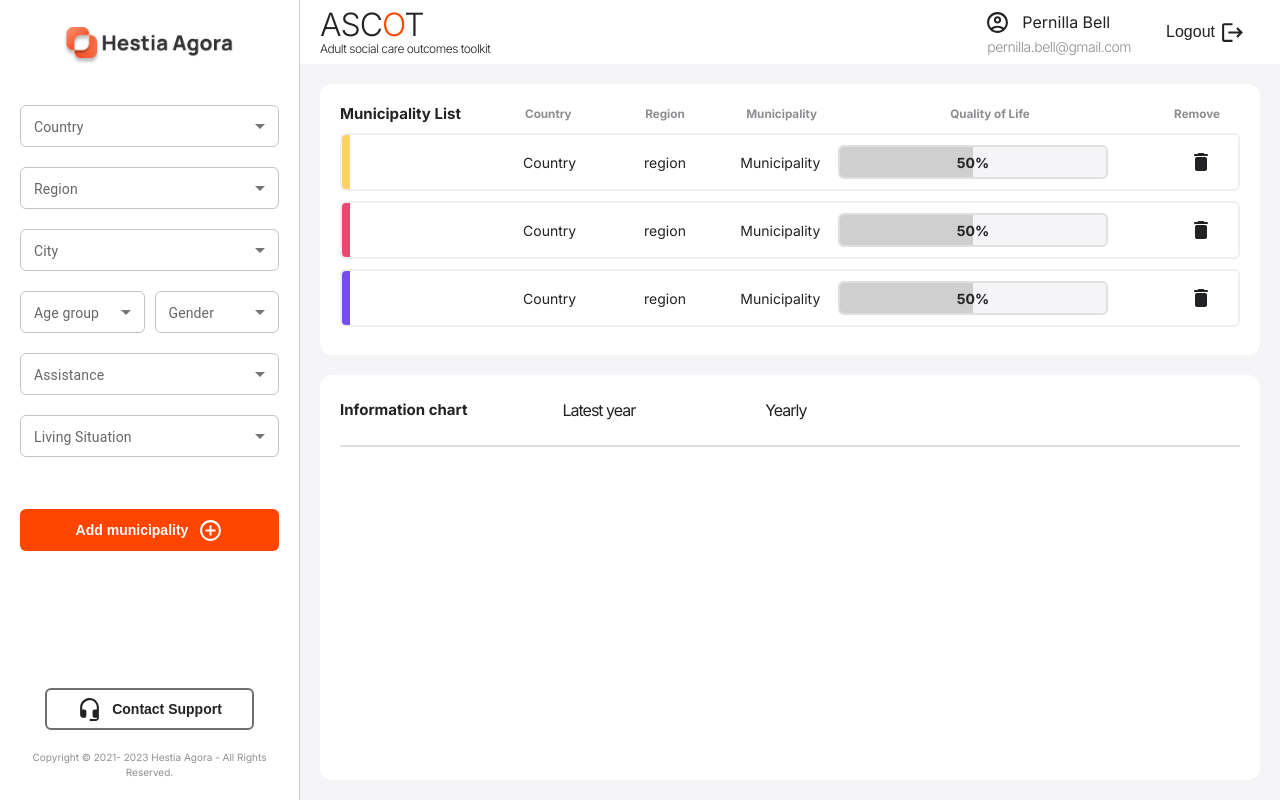
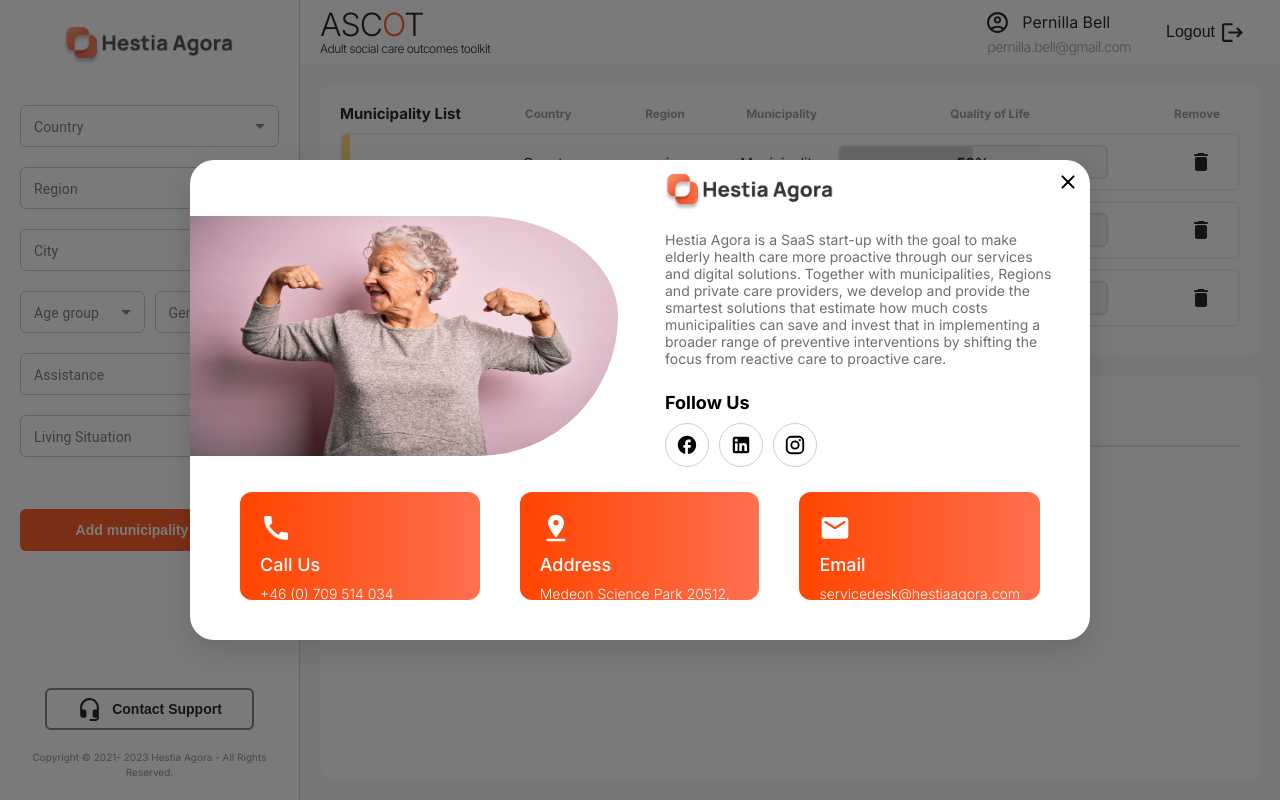
Before and after one commit to code-from-basement/ascot-analytics-web-app, a React (Vite) app: page /application in a window 1280 px wide. Built offline with nearby package versions, Linux system fonts and the light colour scheme.

Commit message:
add contact support Layout

```diff
--- a/src/Components/Layouts/Main/ChartContainer/BarChart/BarChart.tsx
+++ b/src/Components/Layouts/Main/ChartContainer/BarChart/BarChart.tsx
@@ -48,25 +48,27 @@
     ],
   }
 
-  const options={
+  const options = {
+    responsive: true,
+    plugins: {
+      legend: {
+        position: 'right'as const,
+      },
+    },
     // scales: {
+    //   x: {
+    //     grid: {
+    //       display: false,
+    //     },
+
+    //   },
     //   y: {
-    //     beginAtZero: true,
-    //     ticks: {
-    //       stepSize: 1,
-    //       fontColor: "#ff0000"
-    //     }
-    //   }
+    //     grid: {
+    //       display: false,
+    //     },
+    //   },
     // },
-    // plugins: {
-    //   legend: {
-    //     labels: {
-    //       fontColor: "#ff0000"
-    //     }
-    //   }
-    // }
-
-  }
+  };
 
   return <div className={Styles.barChart}>
     <div className={Styles.title}>
--- a/src/Components/Pages/Application/Application.tsx
+++ b/src/Components/Pages/Application/Application.tsx
@@ -3,10 +3,15 @@
 import Header from "../../Layouts/Header/Header";
 import Main from "../../Layouts/Main/Main";
 import Sidebar from "../../Layouts/Sidebar/Sidebar";
+import ContactSupport from "../../UI/Contact Support/ContactSupport";
+import { useGlobalContext } from "../../../Context/GlobalContext";
 
 function Application() {
+  const {showContact}:any = useGlobalContext();
+
   return (
     <div className={Styles.application}>
+      {showContact && <ContactSupport/>}
       <Sidebar />
       <Header />
       <Main />
--- /dev/null
+++ b/src/Components/UI/Contact Support/ContactSupport.module.css
@@ -0,0 +1,234 @@
+.contactContainer{
+    display:flex;
+    align-items: center;
+    justify-content: center;
+    flex-direction: column;
+    position: absolute;
+    width: 100%;
+    height: 100%;
+    z-index: var(--z-index-900);
+    background-color: #22222499 ;
+    padding: var(--padding-container-xl);
+}
+
+.contactBox{
+    display: flex;
+    align-items: center;
+    justify-content: center;
+    flex-direction: column;
+    position: relative;
+    height: 60%;
+    width: 100%;
+    min-width: 47rem;
+    max-width: 90rem;
+    border-radius: var(--border-radius-lg);
+    background-color: var(--color-white);
+    box-shadow: var(--box-shadow);
+}
+.topRow{
+    display: flex;
+    align-items: center;
+    width: 100%;
+    height: 65%;
+    justify-content: space-between;
+
+}
+
+.imageBox{
+    display: flex;
+    align-items: center;
+    justify-content: flex-start;
+    width: 50%;
+    height: 100%;
+
+}
+.imageBox img{
+    padding-top: 4rem;
+    width: 95%;
+    height: 90%;
+    border-radius: 0 30rem 30rem 0;
+    opacity: var(--opacity-100);
+
+}
+.close{
+    position: absolute;
+    top: 0;
+    right: 0;
+    display: flex;
+    justify-content: flex-end;
+    align-items: center;
+    padding:0.5rem;
+    border:none;
+    background-color: transparent;
+    /* border-radius:var(--border-radius-circle);
+    border: 1px solid var(--color-gray-600); */
+    cursor: pointer;
+    margin-right: 0.5rem;
+    margin-top: 0.5rem;
+
+}
+.close svg{
+    font-size: var(--icon-size-24);
+    font-weight: var(--font-w-light);
+}
+.close:hover{
+    background-color: var(--color-gray-400);
+    border-radius: var(--border-radius-circle);
+}
+
+.logoImage{
+    display: flex;
+    /* justify-content: space-between; */
+    align-items: flex-start;
+    flex-direction: column;
+    width: 100%;
+    padding-top: 4rem;
+
+}
+.logoImage img{
+    width: 40%;
+    margin: var(--spacing-md);
+    opacity: var(--opacity-100);
+}
+.informationBox{
+    display: flex;
+    flex-direction: column;
+    align-items: center;
+    justify-content: center;
+    width: 50%;
+    height: 100%;
+}
+.informationBox p{
+    font-size: var(--font-s-xs);
+    display: flex;
+    align-items: flex-start;
+    padding: 0 2.5rem;
+    gap: 1rem;
+    margin-right: 1rem;
+    color: var(--color-gray-800);
+}
+.followUs{
+    display: flex;
+    align-items: flex-start;
+    flex-direction: column;
+    width: 100%;
+    padding: 2.5rem;
+    gap: 1rem;
+    font-weight: var(--font-w-light);
+    font-size: var(--font-s-xxs);
+
+}
+.socialMedia{
+    display: flex;
+    justify-content: space-between;
+    align-items: center;
+    gap: 1rem;
+    color: var(--color-gray-900);
+    margin-bottom: 3rem;
+
+}
+.socialMedia a{
+    color: var(--color-gray-900);
+    text-decoration: none;
+}
+.socialMedia svg{
+    color: var(--color-gray-900);
+    border-radius: var(--border-radius-circle);
+    padding: var(--padding-xs);
+    border: 1px solid var(--color-gray-400);
+    font-size: var(--font-size-lg);
+    width: 44px;
+    height: 44px;
+}
+.socialMedia svg:hover{
+    background-color: var(--color-gray-400);
+}
+.bottomRow{
+    display: flex;
+    align-items: center;
+    justify-content: space-between;
+    padding: var(--padding-md);
+    gap: 4rem;
+    width: 100%;
+    height: 35%;
+}
+.callBox{
+    display: flex;
+    flex-direction: column;
+    align-items: flex-start;
+    gap:1rem;
+    border-radius: var(--border-radius-md);
+    border: 1px solid none;
+    background-image: linear-gradient(to right, var(--color-primary),var(--color-primary-hover));
+    color:var(--color-white);
+    width: 60%;
+    height: 100%;
+    margin-left: 2rem;
+    padding:2rem ;
+    margin-bottom: 2rem;
+    cursor: pointer;
+}
+.callBox svg{
+    font-size: var(--icon-size-32);
+}
+.callBox p{
+    font-size: var(--font-s-xs);
+    font-weight: var(--font-w-light);
+}
+.callBox h4{
+    font-size: var(--font-s-md);
+    font-weight: var(--font-w-medium);
+}
+.locationBox{
+    display: flex;
+    flex-direction: column;
+    align-items: flex-start;
+    gap: 1rem;
+    border-radius: var(--border-radius-md);
+    border: 1px solid none;
+    background-image: linear-gradient(to right, var(--color-primary),var(--color-primary-hover));
+    color:var(--color-white);
+    width: 60%;
+    height: 100%;
+    padding:2rem;
+    margin-bottom: 2rem;
+    cursor: pointer;
+}
+.locationBox svg{
+    font-size: var(--icon-size-32);
+}
+.locationBox p{
+    font-size: var(--font-s-xs);
+    font-weight: var(--font-w-light);
+}
+.locationBox h4{
+    font-size: var(--font-s-md);
+    font-weight: var(--font-w-medium);
+}
+.emailBox{
+    display: flex;
+    flex-direction: column;
+    align-items: flex-start;
+    gap: 1rem;
+    border-radius: var(--border-radius-md);
+    border: 1px solid none;
+    background-image: linear-gradient(to right, var(--color-primary),var(--color-primary-hover));
+    color:var(--color-white);
+    width: 60%;
+    height: 100%;
+    padding:2rem;
+    margin-bottom: 2rem;
+    margin-right: 2rem;
+    cursor: pointer;
+}
+.emailBox svg{
+    font-size: var(--icon-size-32);
+}
+.emailBox p{
+    font-size: var(--font-s-xs);
+    font-weight: var(--font-w-light);
+}
+.emailBox h4{
+    font-size: var(--font-s-md);
+    font-weight: var(--font-w-medium);
+}
--- /dev/null
+++ b/src/Components/UI/Contact Support/ContactSupport.tsx
@@ -0,0 +1,78 @@
+import Styles from './ContactSupport.module.css'
+import React, { useEffect, useRef, useState } from 'react'
+import { Link } from'react-router-dom'
+import contactImage from '../../../assets/ContactImage/Strong.jpeg'
+import { CallIcon, CloseRoundedIcon, EmailRoundedIcon, FacebookRoundedIcon, InstagramIcon, PinDropIcon } from '../Icons/IconsLibrary'
+import logoImage from "../../../assets/Image/hestiaAgora-logo.png"
+import LinkedIn from '@mui/icons-material/LinkedIn'
+
+function ContactSupport() {
+
+  const [ closed, setClosed] = useState(false);
+
+  const handleClose =() =>{
+    setClosed(true)
+  }
+
+  const boxRef = useRef();
+
+  useEffect (()=>{
+    document.addEventListener("mousedown",(even)=>{
+      if (!boxRef.current.contains(even.target)){
+        setClosed(true)
+      }
+    })
+  },[])
+  return (
+    !closed &&(
+    <div className={Styles.contactContainer}>
+        <div ref={boxRef} className={Styles.contactBox}>
+          <div className={Styles.topRow}>
+            <div className={Styles.imageBox}>
+              <img src={contactImage} alt='an elderly woman'/>
+            </div>
+            <div className={Styles.informationBox}>
+              <button className={Styles.close} onClick={handleClose}><CloseRoundedIcon/></button>
+              <div className={Styles.logoImage}>
+                <img src={logoImage} alt='hestia agora brand logo image' />
+              </div>
+              <p>
+              Hestia Agora is a SaaS start-up with the goal to make elderly health care more proactive through our
+              services and digital solutions.  Together with municipalities, Regions and private care providers,
+              we develop and provide the smartest solutions that estimate how much costs municipalities can save and
+              invest that in implementing a broader range of preventive
+              interventions by shifting the focus from reactive care to proactive care.
+              </p>
+              <div className={Styles.followUs}>
+                <h2>Follow Us</h2>
+                <div className={Styles.socialMedia}>
+                  <Link to="https://www.facebook.com/profile.php?id=100093138129488"><FacebookRoundedIcon/></Link>
+                  <Link to="https://www.linkedin.com/company/hestiaagora-servicebolag/people/"><LinkedIn/></Link>
+                  <Link to="https://instagram.com/hestiaagora?igshid=MzRlODBiNWFlZA=="><InstagramIcon/></Link>
+                </div>
+              </div>
+            </div>
+          </div>
+          <div className={Styles.bottomRow}>
+            <div className={Styles.callBox}>
+              <CallIcon/>
+              <h4>Call Us</h4>
+              <p>+46 (0) 709 514 034</p>
+            </div>
+            <div className={Styles.locationBox}>
+              <PinDropIcon/>
+              <h4>Address</h4>
+              <p>Medeon Science Park 20512, Malmö, Sverige</p>
+            </div>
+            <div className={Styles.emailBox}>
+              <EmailRoundedIcon/>
+              <h4>Email</h4>
+              <p>servicedesk@hestiaagora.com</p>
+            </div>
+          </div>
+        </div>
+    </div>
+  ))
+}
+
+export default ContactSupport
--- a/src/Context/GlobalContext.tsx
+++ b/src/Context/GlobalContext.tsx
@@ -22,19 +22,26 @@
   /* Loading Layout */
   const [isLoading, setIsLoading] = useState(false);
 
+
+  /* Contact support Layout */
+  const [showContact, setShowContact] = useState(true);
+
   return (
     <GlobalContext.Provider
       value={{
         dateGen,
         colors,
         isLoading,
+        showContact,
         setIsLoading,
+        setShowContact,
       }}
     >
       {children}
     </GlobalContext.Provider>
   );
 }
+
 
 //
 function useGlobalContext() {
--- a/src/index.css
+++ b/src/index.css
@@ -72,7 +72,7 @@
   --color-gray-600: #aeaeb1;
   --color-gray-700: #8e8e92;
   --color-gray-800: #6e6e73;
-  --color-gray-900: #222224;
+  --color-gray-900: 222224#;
 
   --color-white: #ffffff;
   --color-trans: transparent;
```
Also changed, not shown: src/Components/UI/Icons/IconsLibrary.ts (+19 -0 lines), src/assets/ContactImage/Strong.jpeg (added).
